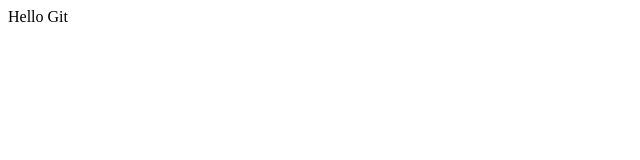
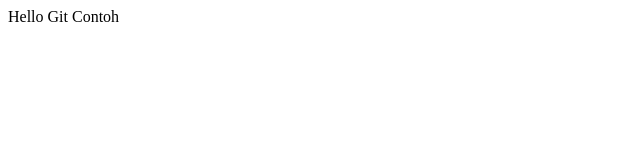
Before and after one commit to exbreaker990/belajar-git-remote, a plain HTML site: page index.html in a window 1280 px wide. Shown: the full height of the page, 0-640 px from the left. Drawn offline with Linux system fonts and the light colour scheme.

Commit message:
add contoh to index.html

```diff
--- a/index.html
+++ b/index.html
@@ -1,5 +1,6 @@
 <html>
     <body>
         <hl>Hello Git</hl>
+        <hl>Contoh</hl>
     </body>
 </html>
```
